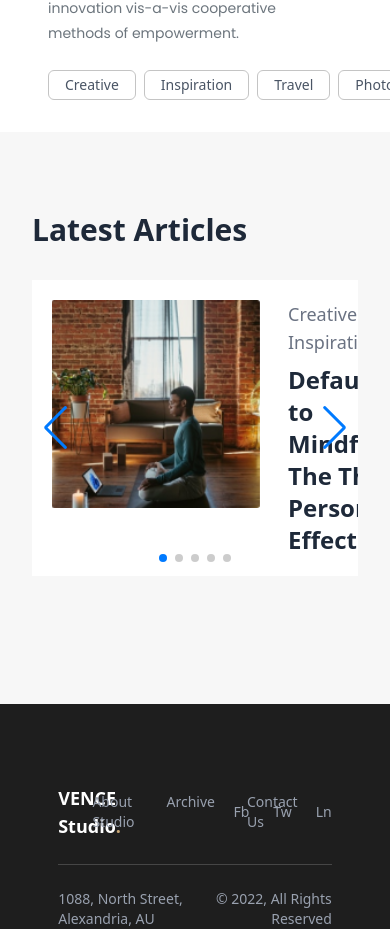
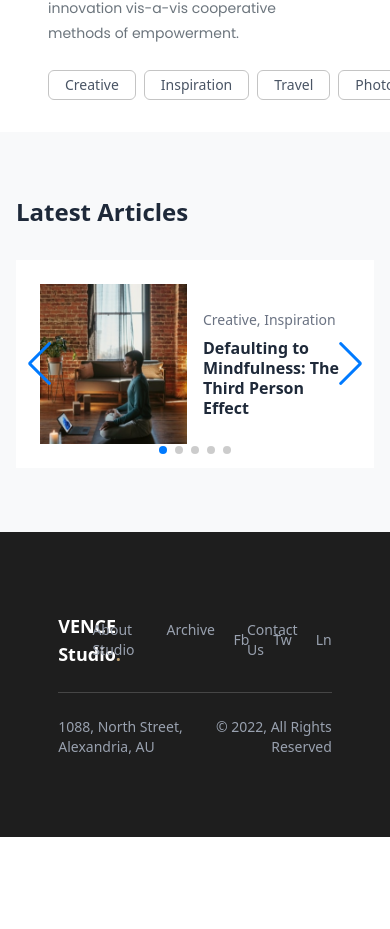
Before and after one commit to karinaveszeli/web-project, a React (Vite) app: page / in a window 390 px wide. Shown: the part 4275-5204 px from the top of the page. After the commit the page ends 5112 px from the top, so only its background shows below. Built offline with nearby package versions, Linux system fonts and the light colour scheme.

Commit message:
fix responsiveness and maintain aspect ratio in Latest Articles section

```diff
--- a/src/components/LatestArticles.jsx
+++ b/src/components/LatestArticles.jsx
@@ -43,40 +43,41 @@ const articles = [
     }
 ];
 
-
 const LatestArticles = () => {
     return (
-        <section className="bg-[rgba(94,94,94,0.05)] pt-20 pb-32">
-            <div className="max-w-full mx-auto px-8">
-                <h2 className="text-3xl font-bold text-gray-800 mb-8">Latest Articles</h2>
+        <section className="bg-[#F8F9FA] py-16">
+            <div className="max-w-6xl mx-auto px-4">
+                <h2 className="text-2xl sm:text-3xl font-bold text-gray-800 mb-8">Latest Articles</h2>
 
                 <Swiper
                     modules={[Navigation, Pagination]}
-                    loop = "true"
+                    loop={true}
                     spaceBetween={20}
                     slidesPerView={1}
                     navigation
                     pagination={{ clickable: true }}
                     breakpoints={{
-                        640: { slidesPerView: 2, spaceBetween: 20 },
+                        640: { slidesPerView: 1, spaceBetween: 10 },
+                        768: { slidesPerView: 2, spaceBetween: 20 },
                         1024: { slidesPerView: 3, spaceBetween: 30 },
                     }}
                     className="relative"
                 >
+                    {articles.map((article) => (
+                        <SwiperSlide key={article.id}>
+                            <div className="grid grid-cols-2 gap-4 bg-white p-6 shadow-lg items-center">
 
-
-
-{articles.map((article) => (
-                        <SwiperSlide key={article.id} className="">
-                            <div className="bg-white p-5 shadow flex gap-3">
                                 <img
                                     src={article.image}
                                     alt={article.title}
-                                    className="w-52 h-52 object-cover"
+                                    className="w-full h-40 object-cover "
                                 />
-                                <div className="ml-4">
-                                    <p className="text-lg text-gray-500">{article.category.join(" ")}</p>
-                                    <h3 className="text-2xl font-semibold text-gray-800 mt-2">{article.title}</h3>
+
+                                <div className="flex flex-col justify-center">
+                                    <p className="text-sm text-gray-500">{article.category.join(", ")}</p>
+                                    <h3 className="text-md sm:text-lg font-semibold text-gray-800 mt-2 leading-tight">
+                                        {article.title}
+                                    </h3>
                                 </div>
                             </div>
                         </SwiperSlide>
```
